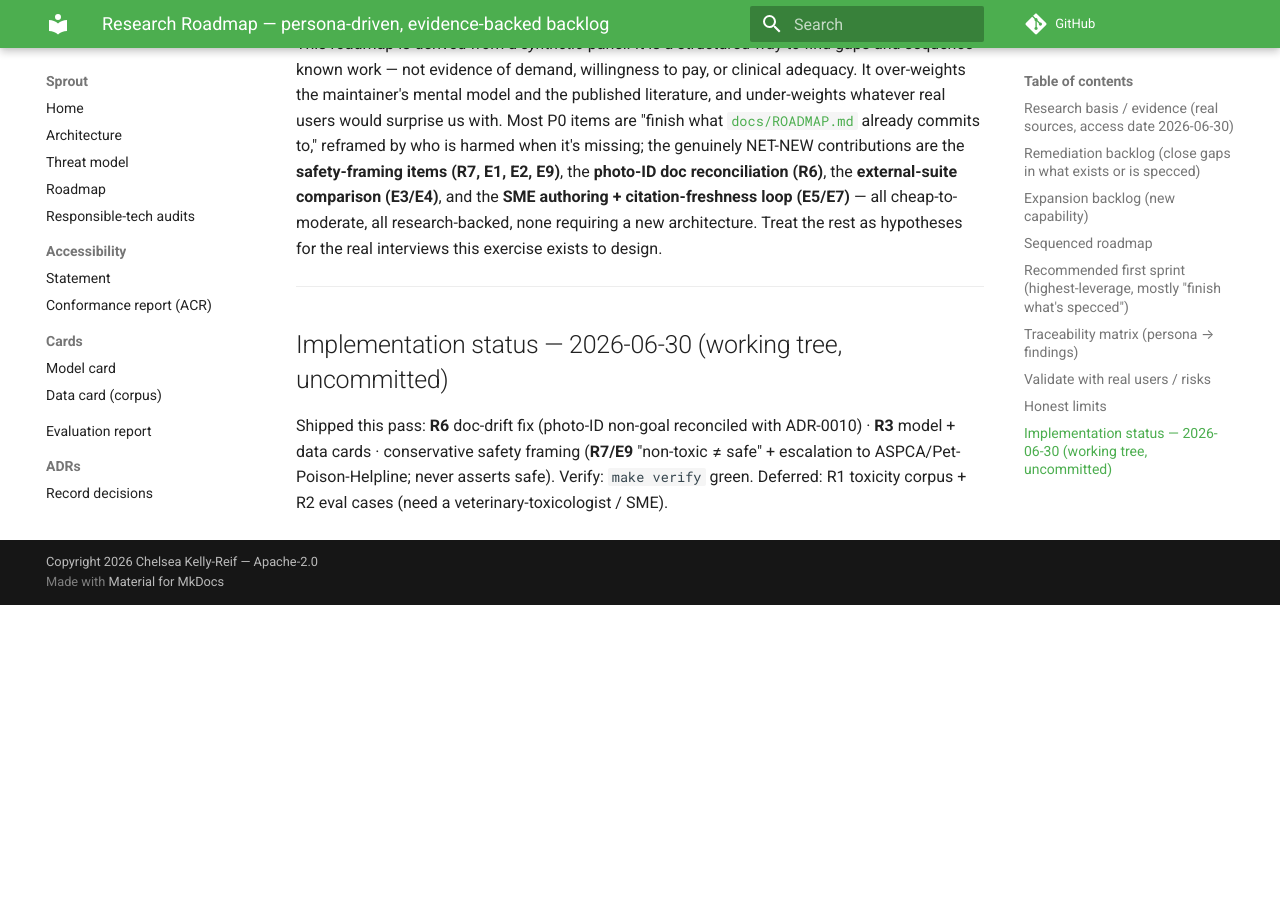
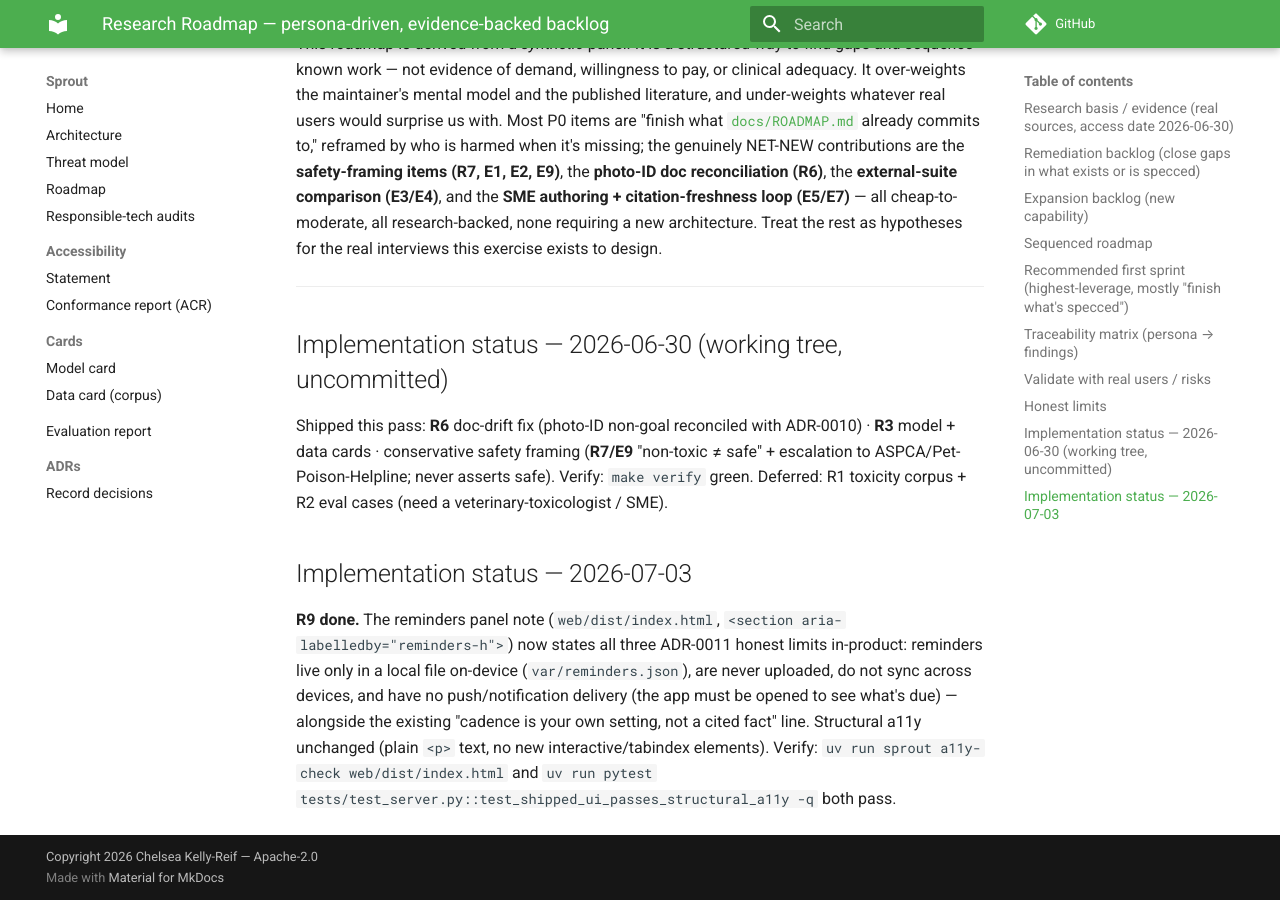
Before and after one commit to ChelseaKR/sprout, an MkDocs documentation site: the page built from docs/RESEARCH-ROADMAP.md, in a window 1280 px wide and 900 px high, scrolled down 8892 px. Built offline with MkDocs 1.6.1 and Material for MkDocs 9.7.7, drawn with Linux system fonts in a browser that asks for light colours; comment, search, counter and statistics services are not loaded; before the commit the page ends 9497 px from its top, so only the background shows below that.

Commit message:
feat(web): state reminder honest-limits in-product (R9)
Extend the reminders panel note in web/dist/index.html to state all
three ADR-0011 honest limits, not just "not uploaded": reminders live
in a local file (var/reminders.json) on this device, are never
uploaded, do not sync across devices, and have no push/notification
delivery — the app must be opened to see what's due. The existing
"cadence is your own setting, not a cited fact" sentence is preserved.
The change is plain <p> text under the existing aria-labelledby
heading, so the structural a11y gate still passes
(sprout a11y-check, test_shipped_ui_passes_structural_a11y).

Marks R9 done in docs/RESEARCH-ROADMAP.md.

Co-Authored-By: Claude Fable 5 <noreply@anthropic.com>

```diff
--- a/docs/RESEARCH-ROADMAP.md
+++ b/docs/RESEARCH-ROADMAP.md
@@ -164,3 +164,6 @@ real interviews this exercise exists to design.
 ---
 ## Implementation status — 2026-06-30 (working tree, uncommitted)
 Shipped this pass: **R6** doc-drift fix (photo-ID non-goal reconciled with ADR-0010) · **R3** model + data cards · conservative safety framing (**R7/E9** "non-toxic ≠ safe" + escalation to ASPCA/Pet-Poison-Helpline; never asserts safe). Verify: `make verify` green. Deferred: R1 toxicity corpus + R2 eval cases (need a veterinary-toxicologist / SME).
+
+## Implementation status — 2026-07-03
+**R9 done.** The reminders panel note (`web/dist/index.html`, `<section aria-labelledby="reminders-h">`) now states all three ADR-0011 honest limits in-product: reminders live only in a local file on-device (`var/reminders.json`), are never uploaded, do not sync across devices, and have no push/notification delivery (the app must be opened to see what's due) — alongside the existing "cadence is your own setting, not a cited fact" line. Structural a11y unchanged (plain `<p>` text, no new interactive/tabindex elements). Verify: `uv run sprout a11y-check web/dist/index.html` and `uv run pytest tests/test_server.py::test_shipped_ui_passes_structural_a11y -q` both pass.
```
Also changed, not shown: 1 other file.
